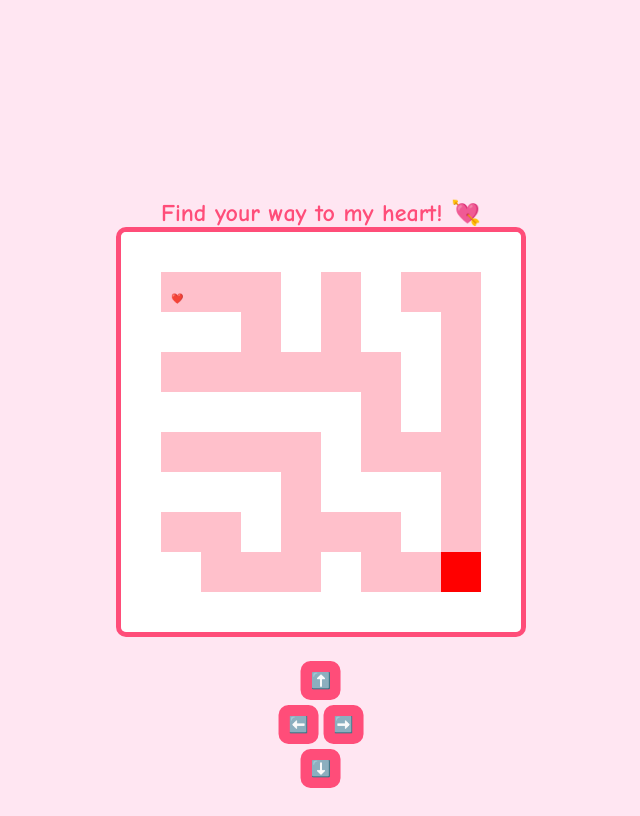
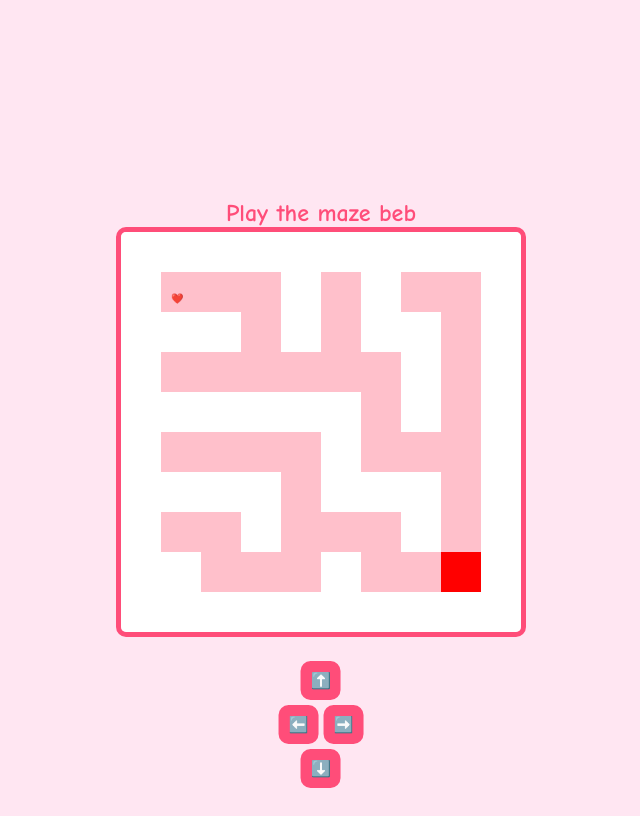
Before and after one commit to allennncruz/try-lang, a plain HTML site: page index.html in a window 1280 px wide. Both pictures are taken after a click on the element "Open 💌". Shown: the whole page, without its empty margins (319-959 px from the left). Drawn offline with Linux system fonts and the light colour scheme.

Commit message:
Update index.html

```diff
--- a/index.html
+++ b/index.html
@@ -184,7 +184,7 @@
     <div id="envelope-container" class="envelope-container" onclick="startGame()">
         <span class="envelope-text">Open 💌</span>
     </div>
-    <div id="message" class="message">Find your way to my heart! 💘</div>
+    <div id="message" class="message">Play the maze beb</div>
     <canvas id="maze" width="400" height="400"></canvas>
     <div class="controls">
         <div class="row">
```
